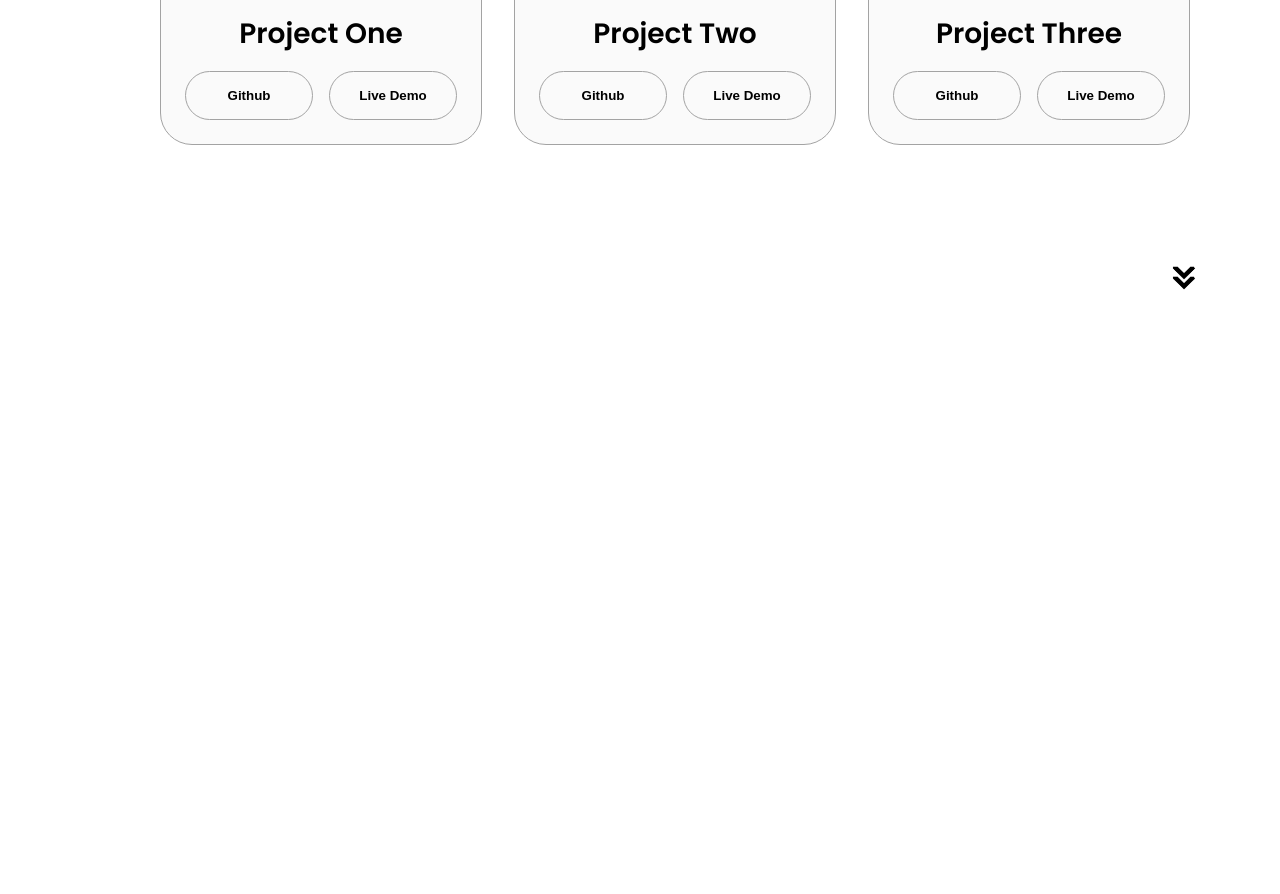
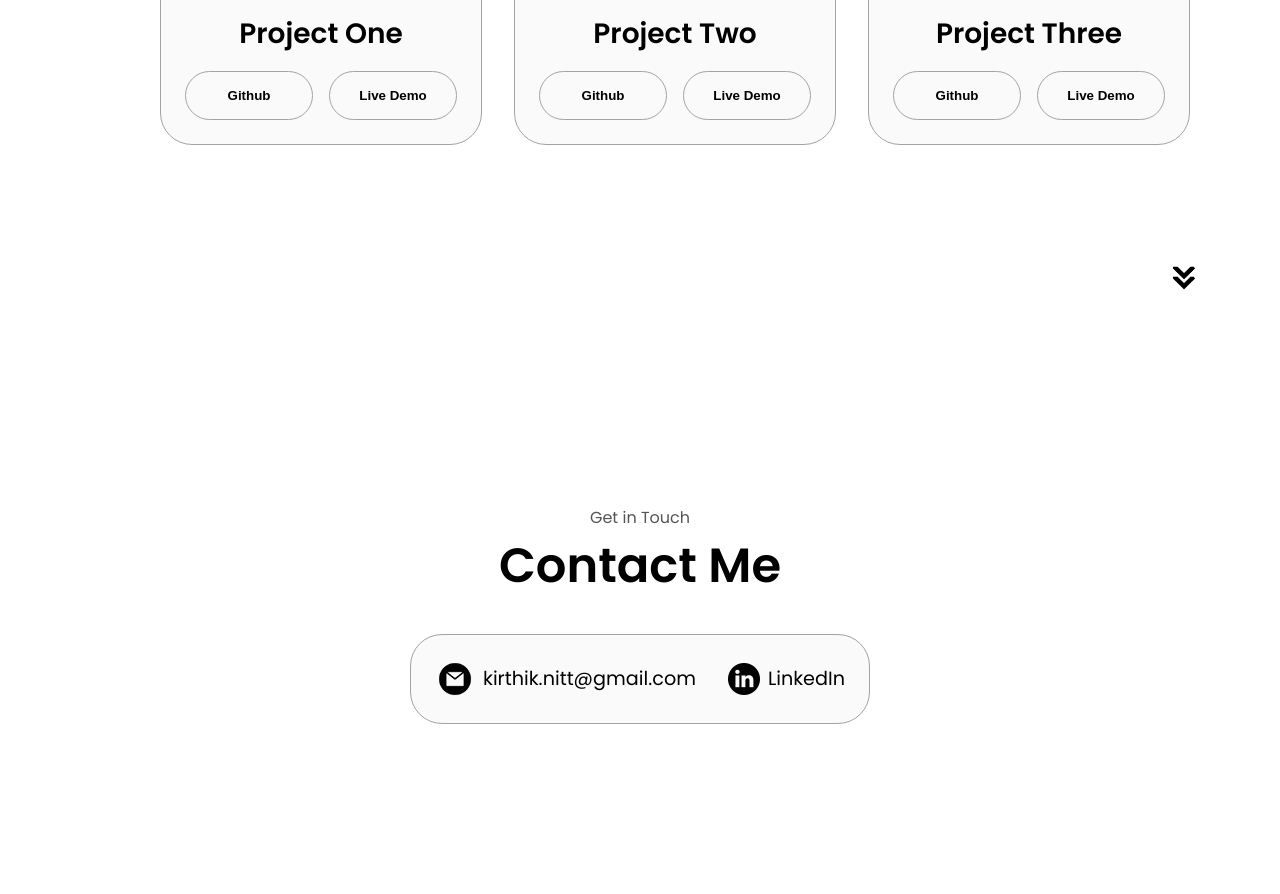
Before and after one commit to Kirthik1824/Portfolio-Website, a plain HTML site: page index.html in a window 1280 px wide. Shown: the part 2746-3640 px from the top of the page. Before the commit the page ends 3080 px from the top, so only its background shows below. Drawn offline with Linux system fonts and the light colour scheme.

Commit message:
contact section

```diff
--- a/index.html
+++ b/index.html
@@ -361,6 +361,26 @@
         onclick="location.href='./#contacts'"
       />
     </section>
+    <section id="contact">
+      <p class="section__text__p1">Get in Touch</p>
+      <h1 class="title">Contact Me</h1>
+      <div class="contact-info-upper-container">
+        <div class="contact-info-container">
+          <img src="./assets/email.png" alt="email icon" class="icon contact-icon email-icon" />
+          <p>
+            <a href="mailto:kirthik.nitt@gmail.com">kirthik.nitt@gmail.com</a>
+          </p>
+        </div>
+        <div class="contact-info-container">
+          <img
+            src="./assets/linkedin.png"
+            alt="LinkedIn icon"
+            class="icon contact-icon"
+          />
+          <p><a href="https://www.linkedin.com/in/kirthikm/">LinkedIn</a></p>
+        </div>
+      </div>
+    </section>
     <script src="script.js"></script>
   </body>
 </html>
--- a/style.css
+++ b/style.css
@@ -381,3 +381,44 @@ article .icon {
     color: black;
     border-color: rgb(163,163,163);
 }
+
+/* CONTACTS */
+
+#contact{
+    display: flex;
+    justify-content: center;
+    flex-direction: column;
+    height: 70vh;
+}
+
+.contact-info-upper-container{
+    display: flex;
+    justify-content: center;
+    border-radius: 2rem;
+    border: rgb(53,53,53) 0.1rem solid;
+    border-color: rgb(163,163,163);
+    background: rgb(250,250,250);
+    margin: 2rem auto;
+    padding: 0.5rem;
+}
+
+.contact-info-container{
+    display: flex;
+    align-items: center;
+    justify-content: center;
+    gap: 0.5rem;
+    margin: 1rem;
+}
+
+.contact-info-container p{
+    font-size: larger;
+}
+
+.contact-icon{
+    cursor: default;
+    height: 2rem;
+}
+
+.email-icon{
+    height: 2.5rem;
+}
```
